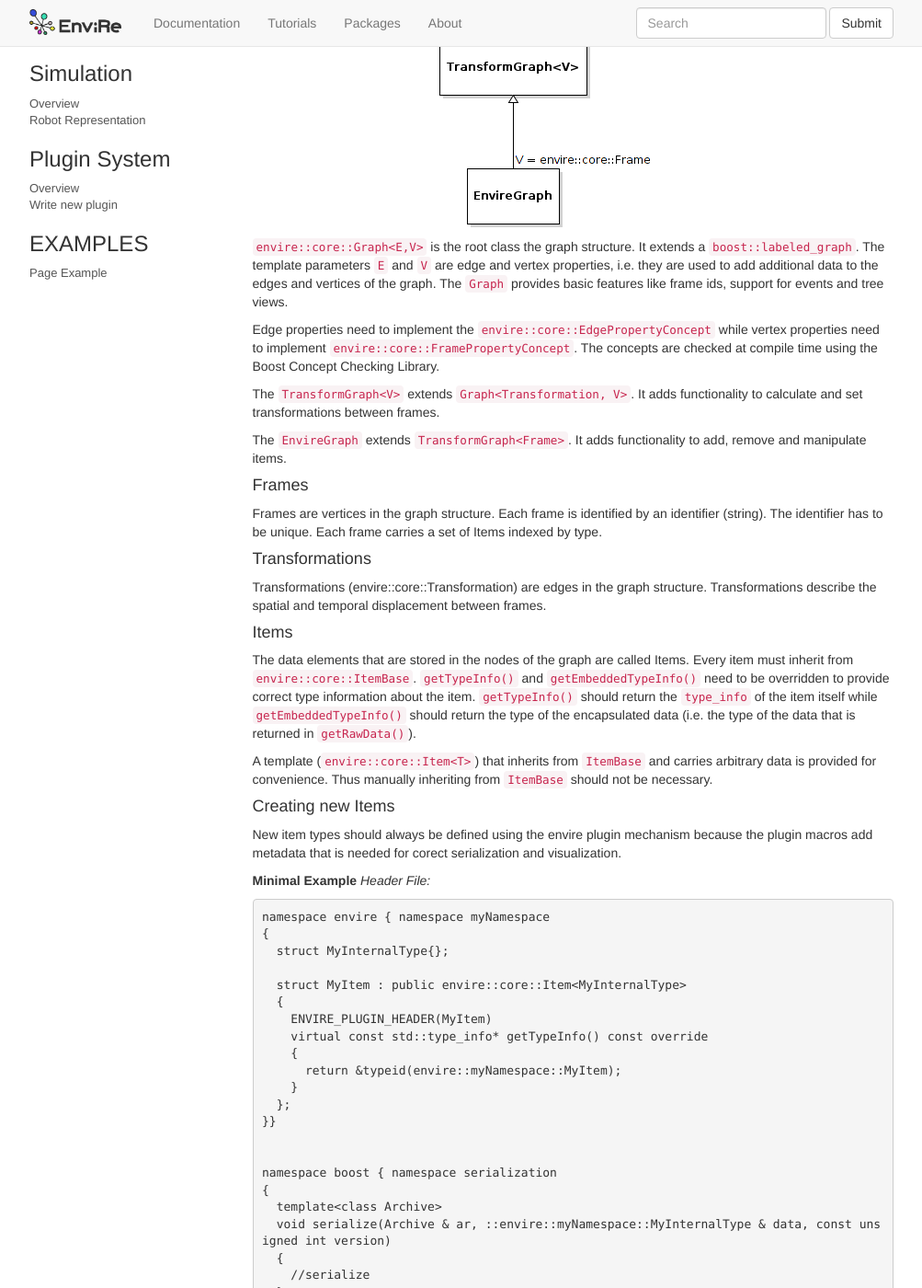
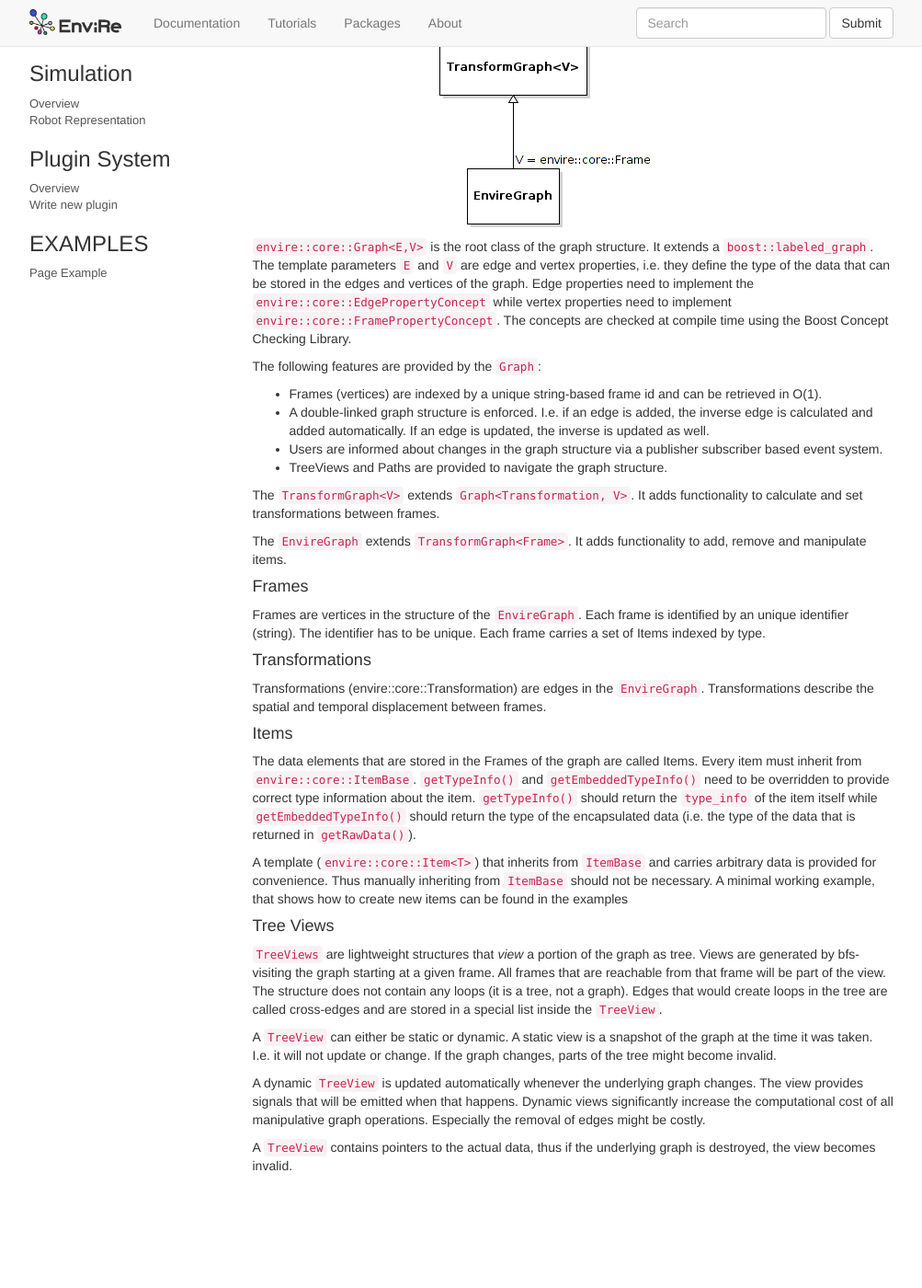
Before and after one commit to envire/envire.github.io, a Jekyll site: the page built from docs/core_graph.md, in a window 1280 px wide and 1400 px high, scrolled down 426 px. Shown: the whole window at 92% size, without its empty margins (138-1141 px from the left). Built offline with Jekyll 4.4.1, drawn with Linux system fonts in a browser that asks for light colours; nearby versions of some CDN libraries; library files that are not in the unit come from our copies; after the commit the page ends 1773 px from its top, so only the background shows below that; some of the changed text lies outside the part shown.

Commit message:
core_graph text

````diff
--- a/docs/core_graph.md
+++ b/docs/core_graph.md
@@ -15,15 +15,23 @@ adds some of the functionality.
 ![graphuml](https://raw.githubusercontent.com/envire/envire.github.io/master/images/envire_core_graph_inherit.png)
 
 
-``envire::core::Graph<E,V>`` is the root class the graph structure. It extends
+``envire::core::Graph<E,V>`` is the root class of the graph structure. It extends
 a ``boost::labeled_graph``. The template parameters ``E`` and ``V`` are edge and
-vertex properties, i.e. they are used to add additional data to the edges and
-vertices of the graph. The ``Graph`` provides basic features like frame ids, support
-for events and tree views.
+vertex properties, i.e. they define the type of the data that can be stored
+in the edges and vertices of the graph. Edge properties need to implement the ``envire::core::EdgePropertyConcept`` while vertex properties need to implement ``envire::core::FramePropertyConcept``. The concepts are checked at compile time
+ using the Boost Concept Checking Library.
 
-Edge properties need to implement the ``envire::core::EdgePropertyConcept`` while
-vertex properties need to implement ``envire::core::FramePropertyConcept``.
-The concepts are checked at compile time using the Boost Concept Checking Library.
+ The following features are provided by
+the ``Graph``:
+* Frames (vertices) are indexed by a unique string-based frame id and can be
+retrieved in O(1).
+* A double-linked graph structure is enforced. I.e. if an edge is added, the
+  inverse edge is calculated and added automatically. If an edge is updated,
+  the inverse is updated as well.
+* Users are informed about changes in the graph structure via a publisher
+  subscriber based event system.
+* TreeViews and Paths are provided to navigate the graph structure.
+
 
 The ``TransformGraph<V>`` extends ``Graph<Transformation, V>``. It adds functionality
 to calculate and set transformations between frames.
@@ -32,18 +40,17 @@ The ``EnvireGraph`` extends ``TransformGraph<Frame>``. It adds functionality to
 add, remove and manipulate items.
 
 
-
 #### Frames
-Frames are vertices in the graph structure. Each frame is identified by an identifier
-(string). The identifier has to be unique.
+Frames are vertices in the structure of the ``EnvireGraph``. Each frame is
+identified by an unique identifier (string). The identifier has to be unique.
 Each frame carries a set of Items indexed by type.
 
 #### Transformations
-Transformations (envire::core::Transformation) are edges in the graph structure.
+Transformations (envire::core::Transformation) are edges in the ``EnvireGraph``.
 Transformations describe the spatial and temporal displacement between frames.
 
 #### Items
-The data elements that are stored in the nodes of the graph are called Items.
+The data elements that are stored in the Frames of the graph are called Items.
 Every item must inherit from `envire::core::ItemBase`. `getTypeInfo()`
 and `getEmbeddedTypeInfo()` need to be overridden to provide correct type information
 about the item. `getTypeInfo()` should return the `type_info` of the item itself
@@ -52,48 +59,11 @@ the type of the data that is returned in `getRawData()`).
 
 A template (`envire::core::Item<T>`) that inherits from `ItemBase` and carries
 arbitrary data is provided for convenience. Thus manually inheriting from `ItemBase`
-should not be necessary.
+should not be necessary. A minimal working example, that shows how to create
+new items can be found in the examples
 
 
-#### Creating new Items
-New item types should always be defined using the envire plugin mechanism because
-the plugin macros add metadata that is needed for corect serialization and
-visualization.
 
-**Minimal Example**
-*Header File:*
-
-```cpp
-namespace envire { namespace myNamespace
-{
-  struct MyInternalType{};
-
-  struct MyItem : public envire::core::Item<MyInternalType>
-  {
-    ENVIRE_PLUGIN_HEADER(MyItem)
-    virtual const std::type_info* getTypeInfo() const override
-    {
-      return &typeid(envire::myNamespace::MyItem);
-    }
-  };
-}}
-
-
-namespace boost { namespace serialization
-{
-  template<class Archive>
-  void serialize(Archive & ar, ::envire::myNamespace::MyInternalType & data, const unsigned int version)
-  {
-    //serialize
-  }
-}}
-```
-
-*Cpp File:*
-
-```cpp
-ENVIRE_REGISTER_PLUGIN(envire::pcl::PointCloud, pcl::PCLPointCloud2)
-```
 
 #### Tree Views
 ``TreeViews`` are lightweight structures that *view* a portion of the graph as tree.
````
